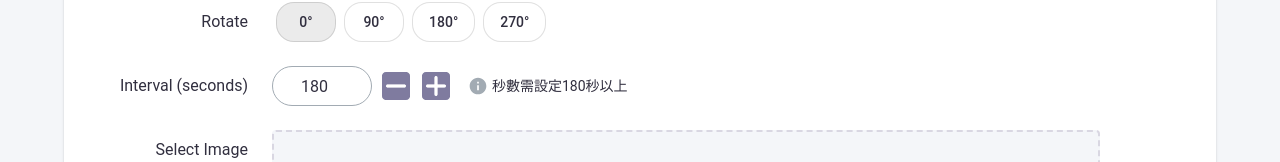
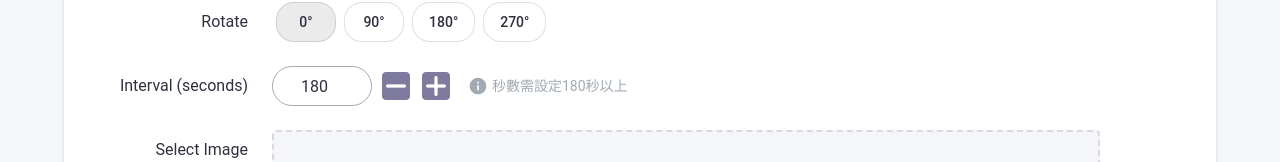
Before and after one commit to tsia-sionghai/epd-config-tool, a React (Vite) app: page / in a window 1280 px wide. Shown: the part 834-996 px from the top of the page. Built offline with nearby package versions, Linux system fonts and the light colour scheme.

Commit message:
fix: change hint message text color of interval selector

```diff
--- a/src/components/IntervalSelector.tsx
+++ b/src/components/IntervalSelector.tsx
@@ -85,7 +85,7 @@ const IntervalSelector: React.FC<IntervalSelectorProps> = ({
         type="info"
         message={t('common.hint.intervalMin')}
         containerSx={{ ml: 2 }}
-        typographySx={{ color: theme.palette.text.primary }}
+        typographySx={{ color: theme.palette.text.secondary }}
       />
     </Box>
   );
```
